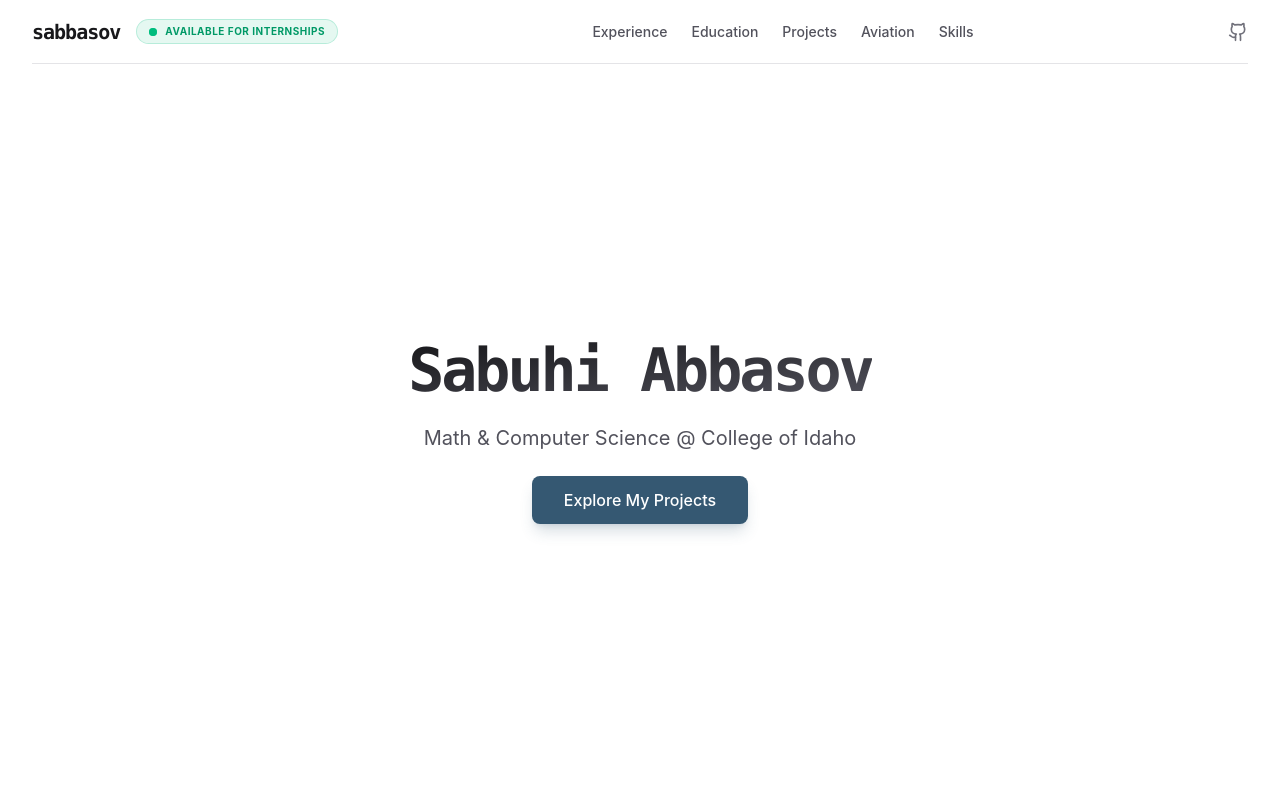
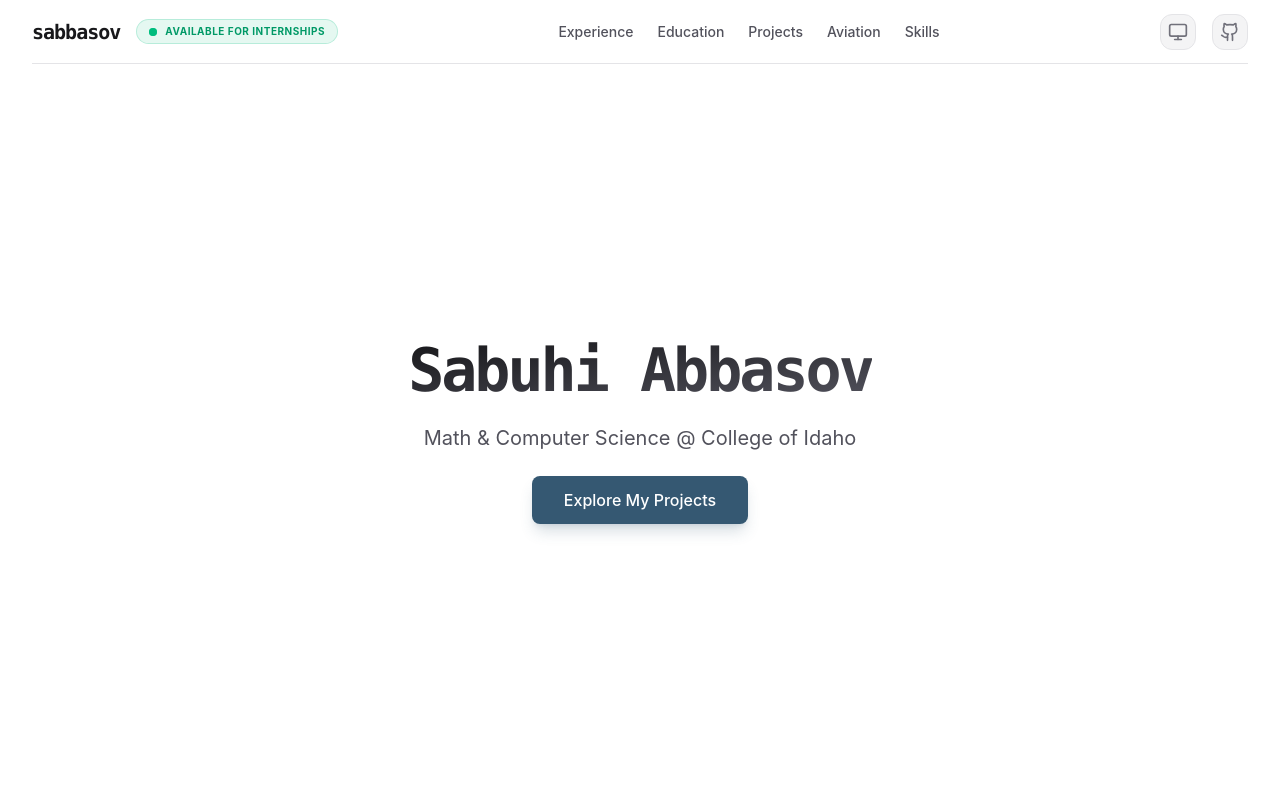
Before and after one commit to sabbasov/sabbasov.com, a Next.js app: page / in a window 1280 px wide. Shown: the top 800 px of the page. Built offline with nearby package versions, Linux system fonts and the light colour scheme.

Commit message:
Add ThemeToggle to header with pill styling and fix cycle order to system→light→dark
Co-authored-by: sabbasov <111758436+sabbasov@users.noreply.github.com>

```diff
--- a/app/components/header.tsx
+++ b/app/components/header.tsx
@@ -51,7 +51,8 @@ const Header = () => {
               ))}
             </nav>
             <div className="hidden md:flex items-center gap-4">
-              <a href="https://github.com/sabbasov/sabbasov.com" target="_blank" rel="noopener noreferrer" className="text-zinc-500 dark:text-zinc-400 hover:text-zinc-900 dark:hover:text-white transition-colors duration-300">
+              <ThemeToggle />
+              <a href="https://github.com/sabbasov/sabbasov.com" target="_blank" rel="noopener noreferrer" className="flex items-center justify-center w-9 h-9 rounded-xl bg-zinc-100 dark:bg-zinc-800 border border-zinc-200 dark:border-zinc-700 text-zinc-500 dark:text-zinc-400 hover:bg-zinc-200 dark:hover:bg-zinc-700 hover:text-zinc-900 dark:hover:text-white transition-all duration-300">
                 <Github size={20} />
               </a>
             </div>
@@ -97,6 +98,7 @@ const Header = () => {
                   <Github size={20} />
                   Source Code
                 </a>
+                <ThemeToggle />
             </nav>
           </motion.div>
         )}
--- a/app/components/theme-toggle.tsx
+++ b/app/components/theme-toggle.tsx
@@ -40,7 +40,7 @@ export default function ThemeToggle() {
   };
 
   const handleClick = () => {
-    const themesList: Theme[] = ['light', 'dark', 'system'];
+    const themesList: Theme[] = ['system', 'light', 'dark'];
     const currentIndex = themesList.indexOf(theme);
     const nextIndex = (currentIndex + 1) % themesList.length;
     const nextTheme = themesList[nextIndex];
@@ -51,13 +51,13 @@ export default function ThemeToggle() {
 
 
   if (!mounted) {
-    return <div className="w-5 h-5" />;
+    return <div className="w-9 h-9" />;
   }
 
   return (
     <button
       onClick={handleClick}
-      className="relative w-5 h-5 flex items-center justify-center text-zinc-600 dark:text-zinc-400 hover:text-zinc-900 dark:hover:text-white transition-colors duration-300"
+      className="relative w-9 h-9 flex items-center justify-center rounded-xl bg-zinc-100 dark:bg-zinc-800 border border-zinc-200 dark:border-zinc-700 text-zinc-500 dark:text-zinc-400 hover:bg-zinc-200 dark:hover:bg-zinc-700 hover:text-zinc-900 dark:hover:text-white transition-all duration-300"
       aria-label="Toggle theme"
       title={`Current: ${theme}`}
     >
```
Also changed, not shown: 1 other file (tests, documents, lock files or other folders).
